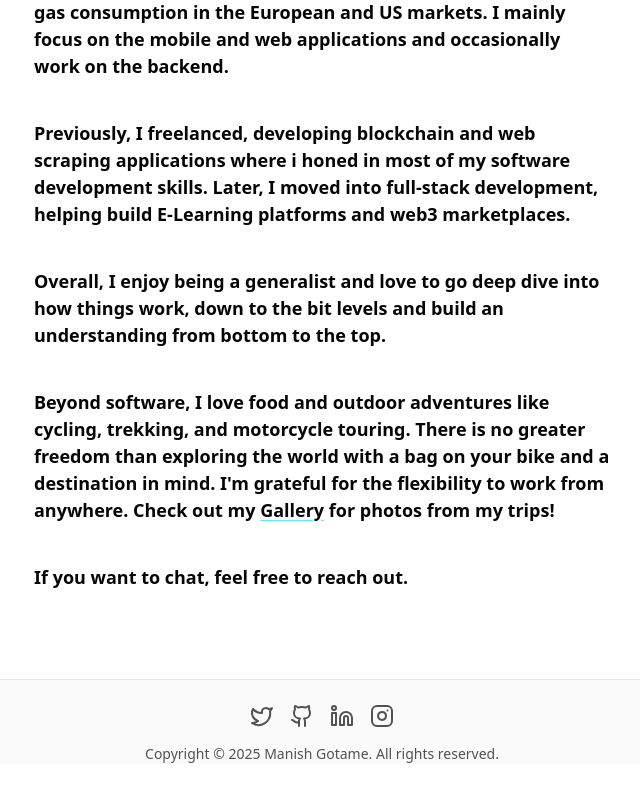
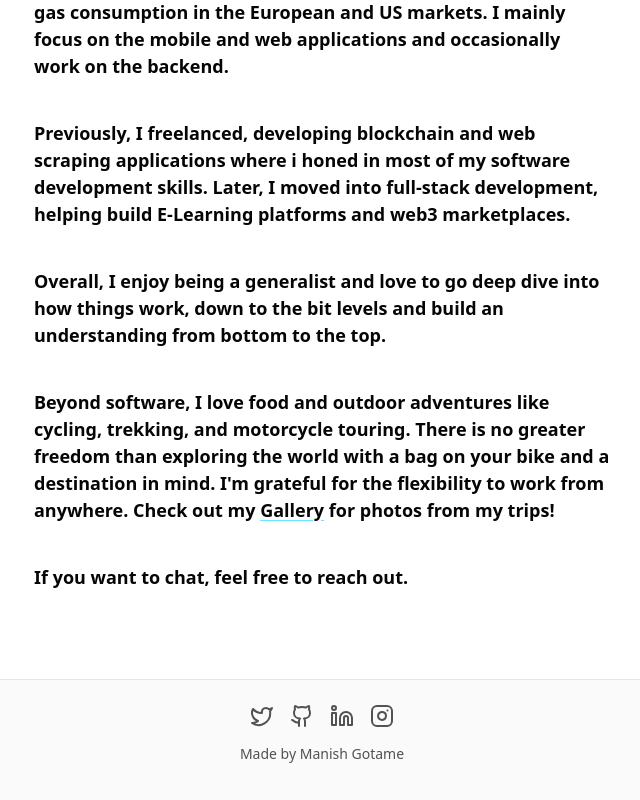
Before and after one commit to ManishGotame/manishgotame.com.np, a Next.js app: page /about in a window 1280 px wide. Shown: the part 860-1660 px from the top of the page, without its empty margins (430-1070 px from the left). Built offline with nearby package versions, Linux system fonts and the light colour scheme; what notion-client would draw is missing.

Commit message:
fix footer

```diff
--- a/package.json
+++ b/package.json
@@ -1,6 +1,6 @@
 {
   "name": "personal-site",
-  "version": "0.2.17",
+  "version": "0.2.18",
   "private": true,
   "scripts": {
     "dev": "next dev --turbopack",
--- a/src/components/footer/index.tsx
+++ b/src/components/footer/index.tsx
@@ -3,9 +3,8 @@ import { TwitterIcon } from 'lucide-react'
 import { Instagram } from 'lucide-react'
 
 const Footer = () => {
-  const currentYear = new Date().getFullYear()
   return (
-    <footer className='py-4 pt-6 mt-16 pb-16 lg:mb-6 lg:pb-0 bg-lotion dark:bg-black rounded-sm border-t border-gray-200 dark:border-gray-800'>
+    <footer className='py-4 pt-6 mt-16 pb-16 lg:pb-5 bg-lotion dark:bg-black rounded-sm border-t border-gray-200 dark:border-gray-800'>
       <div className='flex justify-center items-center gap-4'>
         <a
           href='https://x.com/manishgotame'
@@ -40,7 +39,7 @@ const Footer = () => {
         </a>
       </div>
       <div className='text-center text-gray-600 dark:text-gray-400 my-4 text-sm md:text-md'>
-        Copyright © {currentYear} Manish Gotame. All rights reserved.
+        Made by Manish Gotame
       </div>
     </footer>
   )
--- a/src/components/notion/post.tsx
+++ b/src/components/notion/post.tsx
@@ -130,7 +130,7 @@ export default function Post({ blockMap, link, title, header }: PostProps) {
         >
           <Header title={title} onClick={handleBack} backButton={true} />
         </div>
-        <div ref={notionRef}>
+        <div ref={notionRef} className=''>
           <NotionRenderer
             recordMap={blockMap}
             darkMode={theme === 'dark'}
```
